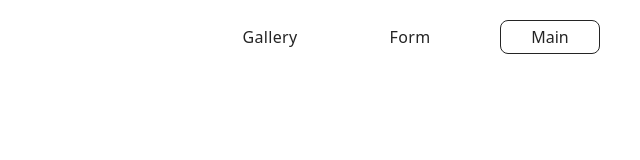
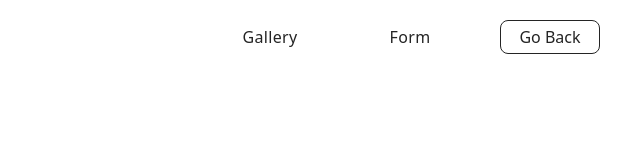
Before and after one commit to Angi-rosmari/goit-js-hw-09, a plain HTML site: page index.html in a window 1280 px wide. Shown: the full height of the page, 640-1280 px from the left. Drawn offline with Linux system fonts and the light colour scheme.

Commit message:
Deploying to gh-pages from @ Angi-rosmari/goit-js-hw-09@a08b28a01ffda0b9d1d4ee756dd31e1e8cc1c23d 🚀

```diff
--- a/index.html
+++ b/index.html
@@ -28,7 +28,7 @@
               >
             </li>
             <li class="nav-item">
-              <a class="back-link" href=".1/-main.html">Main</a>
+              <a class="back-link" href=".1/-main.html">Go Back</a>
             </li>
           </ul>
         </nav>
```
